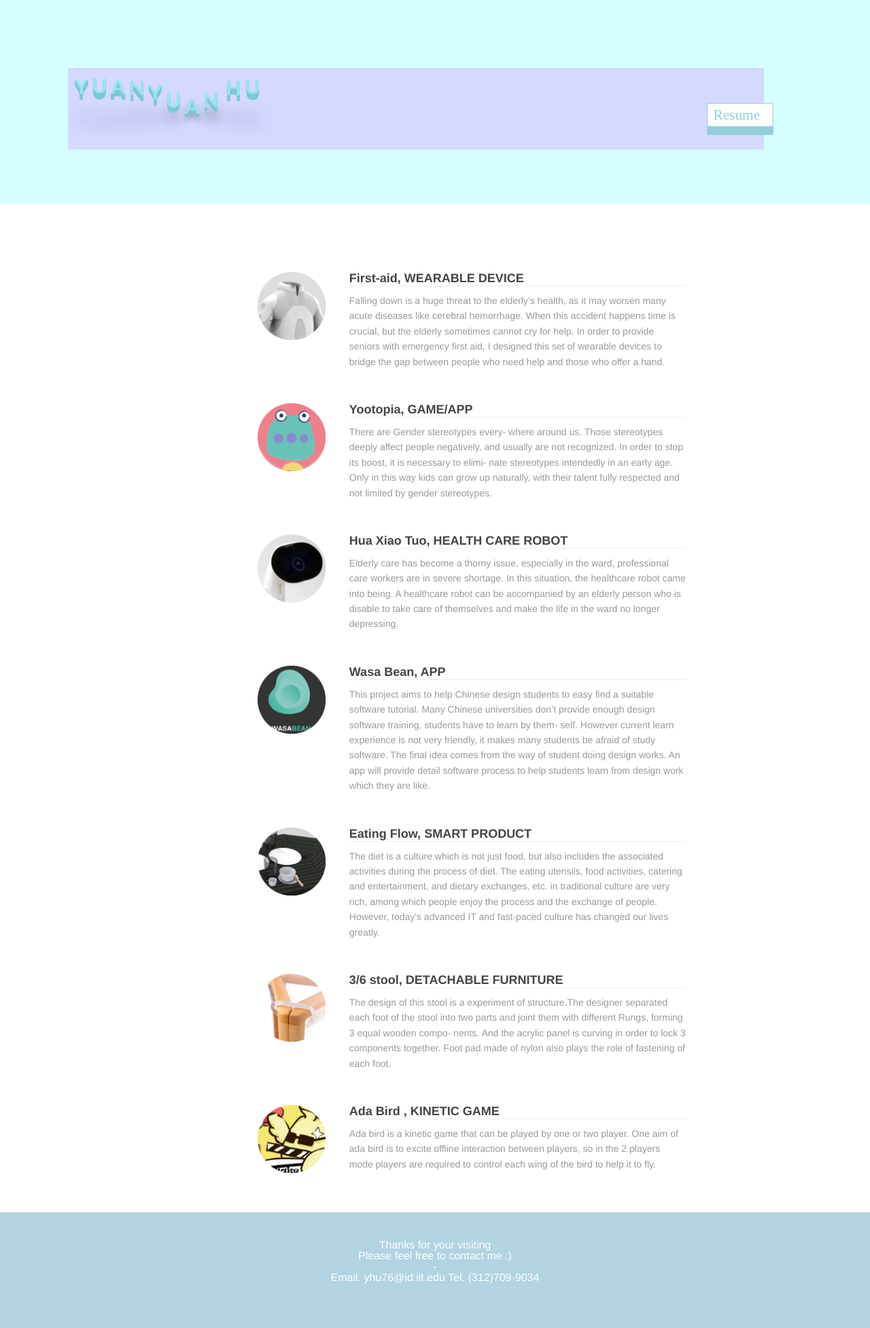
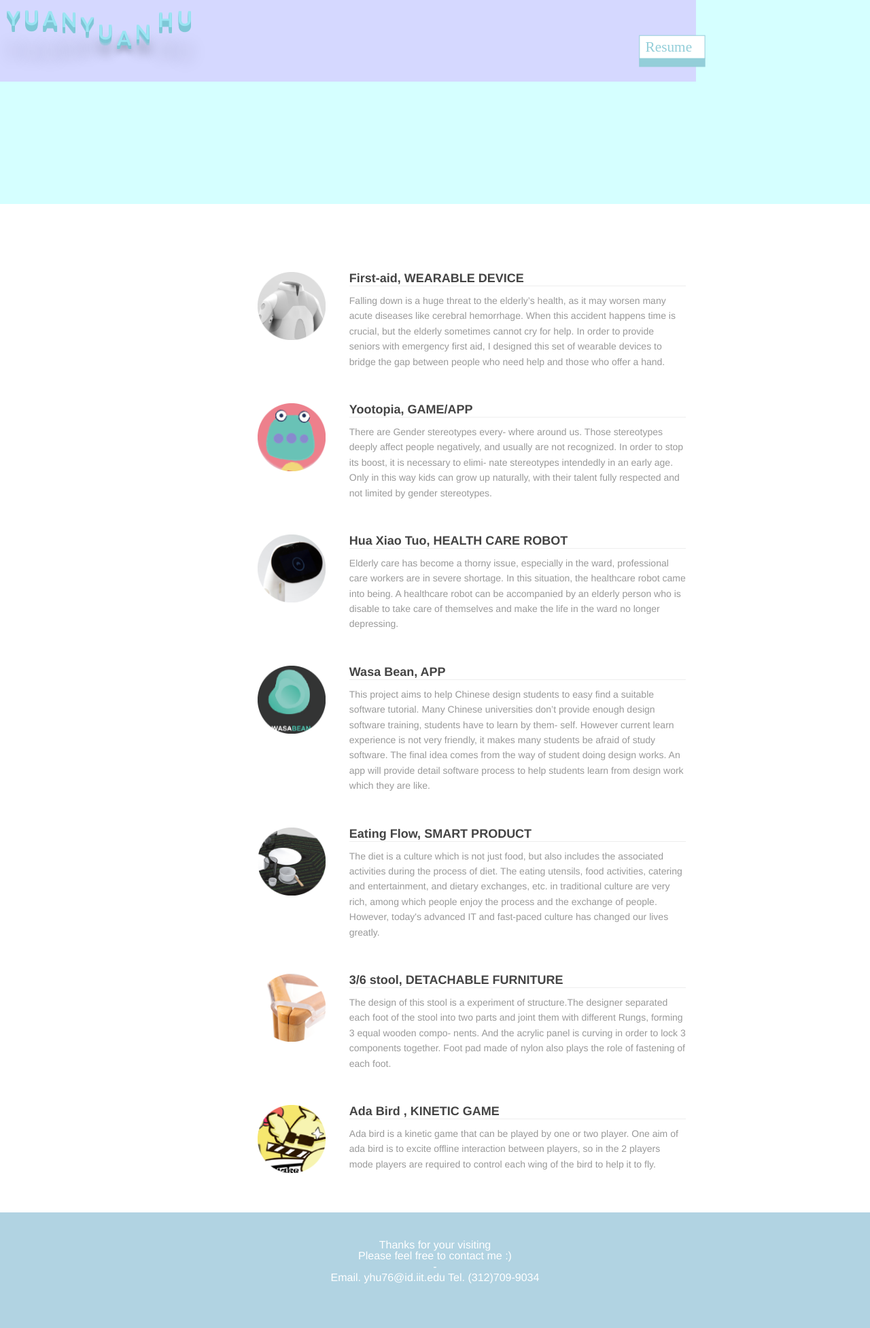
Before and after one commit to yuanyuanhu96/Potfolio-Archive, a Jekyll site: the page built from index.md, in a window 1280 px wide. Shown: the whole page at 68% size. Built offline with Jekyll 4.4.1, drawn with Linux system fonts in a browser that asks for light colours.

Commit message:
Update style.css

```diff
--- a/_includes/style.css
+++ b/_includes/style.css
@@ -191,8 +191,7 @@ a.NaviProject:hover {background-color:#9BE4F3;}
 }
 .index-wrapper .info-card {
   position: absolute;
-  margin-top: 100px;
-margin-left: 100px;
+  margin-top: auto;
 	width: 80%;
   text-align: middle;
 	  background: #D5D8FF;
```
